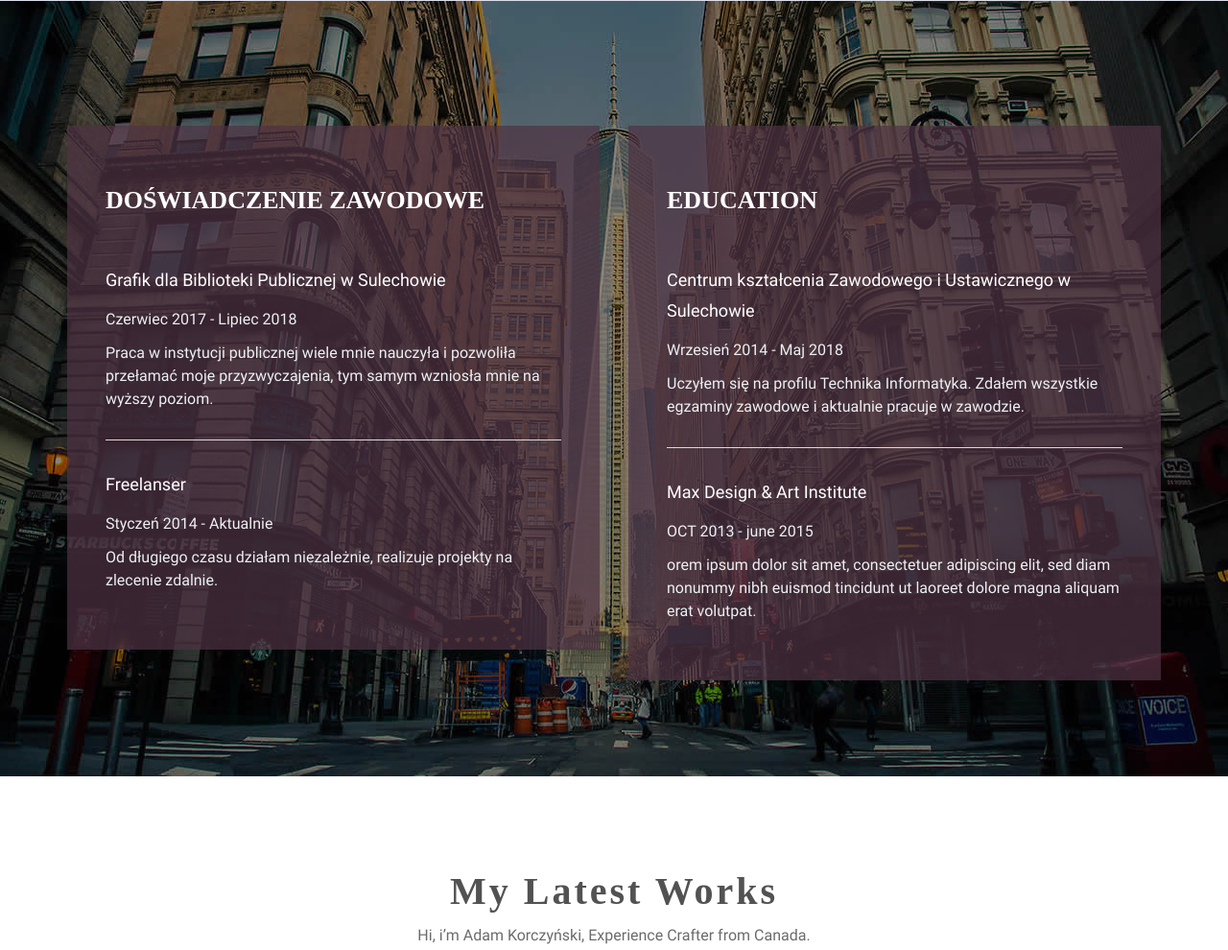
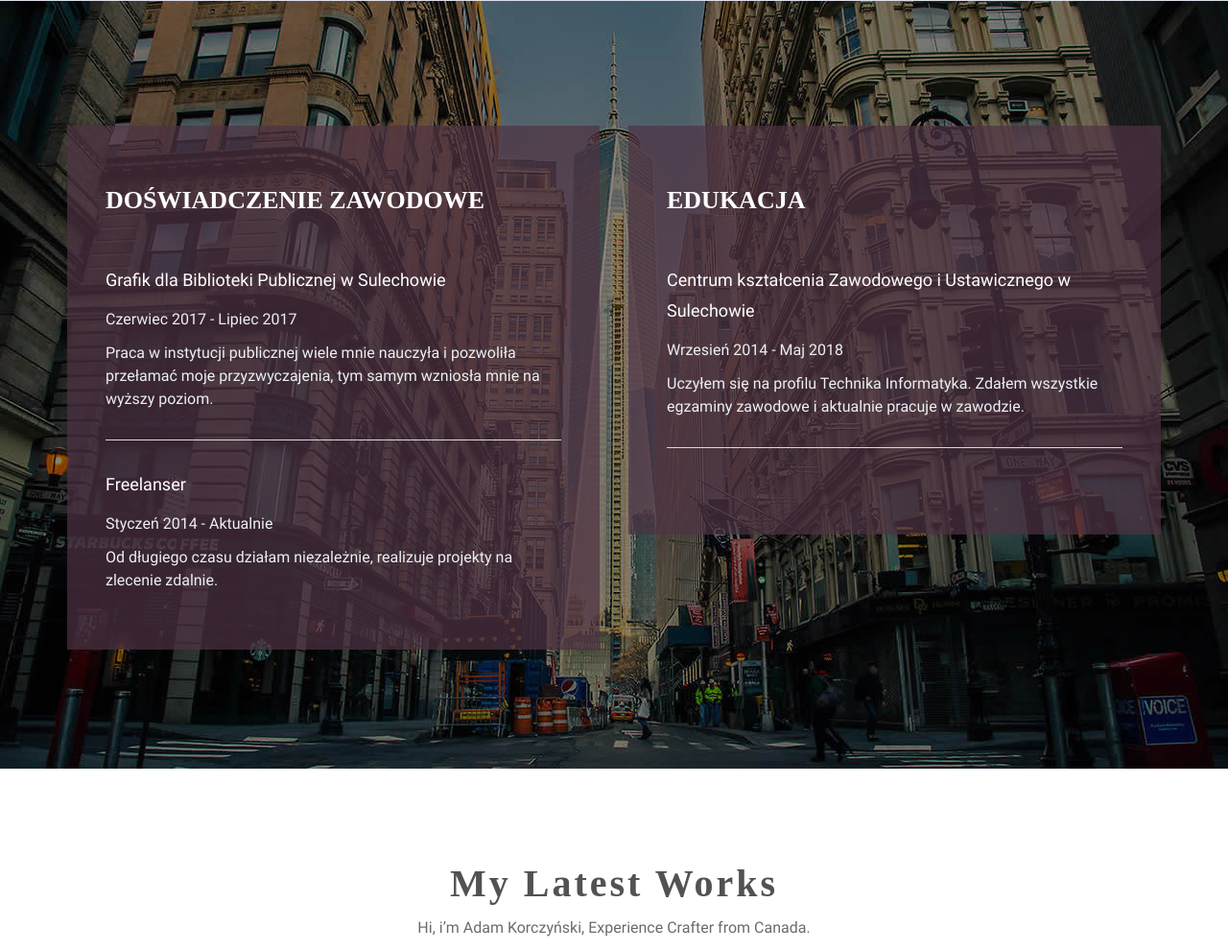
Before and after one commit to korczynski-website/korczynski-website.github.io, a plain HTML site: page index.html in a window 1280 px wide. Shown: the part 2130-3120 px from the top of the page at 96% size. Drawn offline with Linux system fonts and the light colour scheme.

Commit message:
Update index.html

```diff
--- a/index.html
+++ b/index.html
@@ -187,7 +187,7 @@
 
                                     <div class="content-details content-border">
                                         <h5>Grafik dla Biblioteki Publicznej w Sulechowie</h5>
-                                        <h6>Czerwiec 2017 - Lipiec 2018</h6>
+                                        <h6>Czerwiec 2017 - Lipiec 2017</h6>
                                         <p>Praca w instytucji publicznej wiele mnie nauczyła i pozwoliła przełamać moje przyzwyczajenia, tym samym wzniosła mnie na wyższy poziom.</p>
                                     </div>
 
@@ -203,7 +203,7 @@
                             <div class="col-md-6 col-sm-6 col-xs-12">
                                 <div class="experience-content">
 
-                                    <h4>Education</h4>
+                                    <h4>Edukacja</h4>
 
                                     <div class="content-details content-border">
                                         <h5>Centrum kształcenia Zawodowego i Ustawicznego w Sulechowie</h5>
@@ -211,11 +211,7 @@
                                         <p>Uczyłem się na profilu Technika Informatyka. Zdałem wszystkie egzaminy zawodowe i aktualnie pracuje w zawodzie.</p>
                                     </div>
 
-                                    <div class="content-details">
-                                        <h5>Max Design & Art Institute</h5>
-                                        <h6>OCT 2013 - june 2015</h6>
-                                        <p>orem ipsum dolor sit amet, consectetuer adipiscing elit, sed diam nonummy nibh euismod tincidunt ut laoreet dolore magna aliquam erat volutpat.</p>
-                                    </div>
+
 
                                 </div>
                             </div>
```
